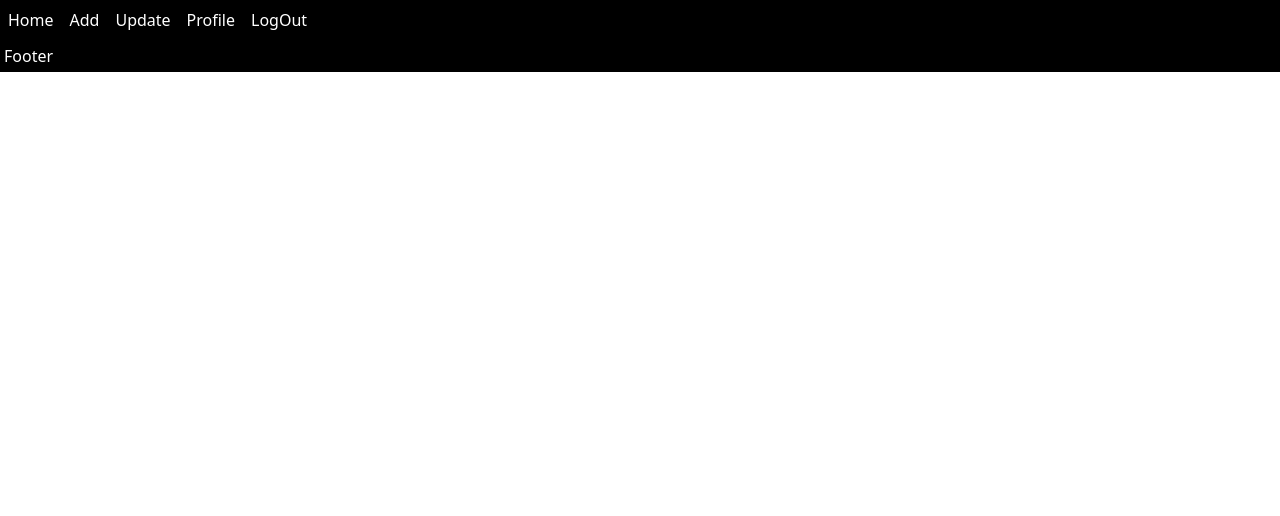
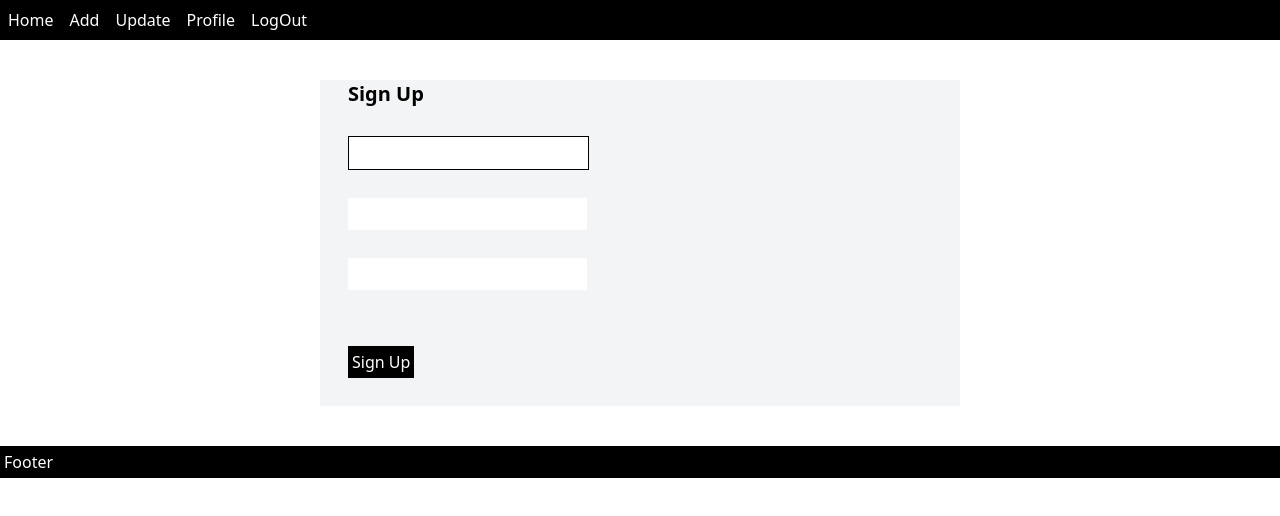
Before and after one commit to toffee-k21/e-com-dash, a React (Create React App) app in the folder front-end/: page /sign in a window 1280 px wide. Shown: the top 516 px of the page. Built offline with nearby package versions, Linux system fonts and the light colour scheme.

Commit message:
sign page

```diff
--- a/front-end/src/App.js
+++ b/front-end/src/App.js
@@ -7,6 +7,7 @@ import Nav from './components/Nav';
 import Update from './pages/Update';
 import Profile from './pages/Profile';
 import Footer from './components/Footer';
+import Sign from './pages/Sign';
 
 function App() {
   return (
@@ -19,6 +20,7 @@ function App() {
         <Route path='/profile' element={<Profile />} />
         <Route path='/' element={<Home />} />
         <Route path='/logout' element={<h1>LogOut</h1>} />
+        <Route path='/sign' element={<Sign />} />
       </Routes>
       </BrowserRouter>
       <Footer />
--- /dev/null
+++ b/front-end/src/pages/Sign.js
@@ -0,0 +1,27 @@
+import React, { useState } from 'react'
+
+const Sign = () => {
+
+    const [name,setName] = useState('')
+    const [email,setEmail] = useState('')
+    const [password,setPassword] = useState('')
+
+
+  const  handleSign = ( )=>{
+        console.log(name,email,password)
+    }
+
+  return (
+    <div className='m-auto w-1/2 bg-gray-100 my-10'>
+        <h1 className='text-xl font-semibold m-7'>Sign Up</h1>
+        <div>
+            <input name="name" onChange={(e)=>setName(e.target.value)} className='border-[1px] border-black p-1 m-7 block' type="text"/>
+            <input name="email" onChange={(e)=>setEmail(e.target.value)} className='p-1 m-7 block' type="email"/>
+            <input name="password" onChange={(e)=>setPassword(e.target.value)}className='p-1 m-7 block' type="password"/>
+            <button onClick={handleSign} className='bg-black text-white p-1 m-7 '>Sign Up</button>
+        </div>
+    </div>
+  )
+}
+
+export default Sign
```
